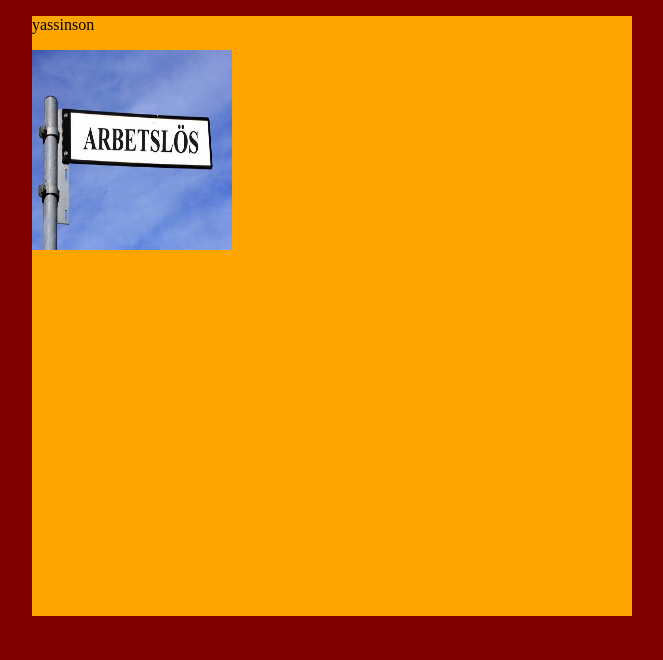
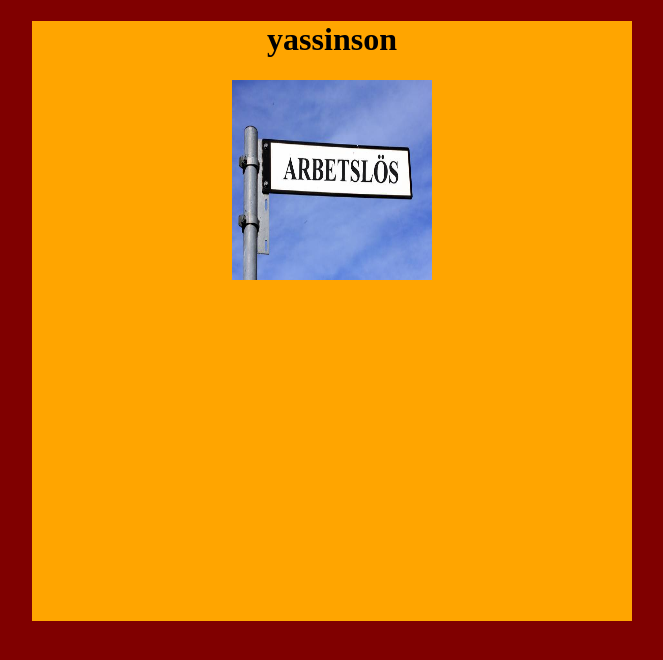
Before and after one commit to alialosh2001/aliyas, a plain HTML site: page index.html in a window 1280 px wide. Shown: the whole page, without its empty margins (308-971 px from the left). Drawn offline with Linux system fonts and the light colour scheme.

Commit message:
Update index.html

```diff
--- a/index.html
+++ b/index.html
@@ -8,8 +8,8 @@
       <title></title>
 </head>
 <body>
-      <p>yassinson<p>
+      <h1> <center> yassinson </center>  <h1>
 
-<img src="images/image.jpg"alt="image of ..."height="200"width="200">
+<center><img src="images/image.jpg"alt="image of ..."height="200"width="200"> </center>
 </body>
 </html>
```
